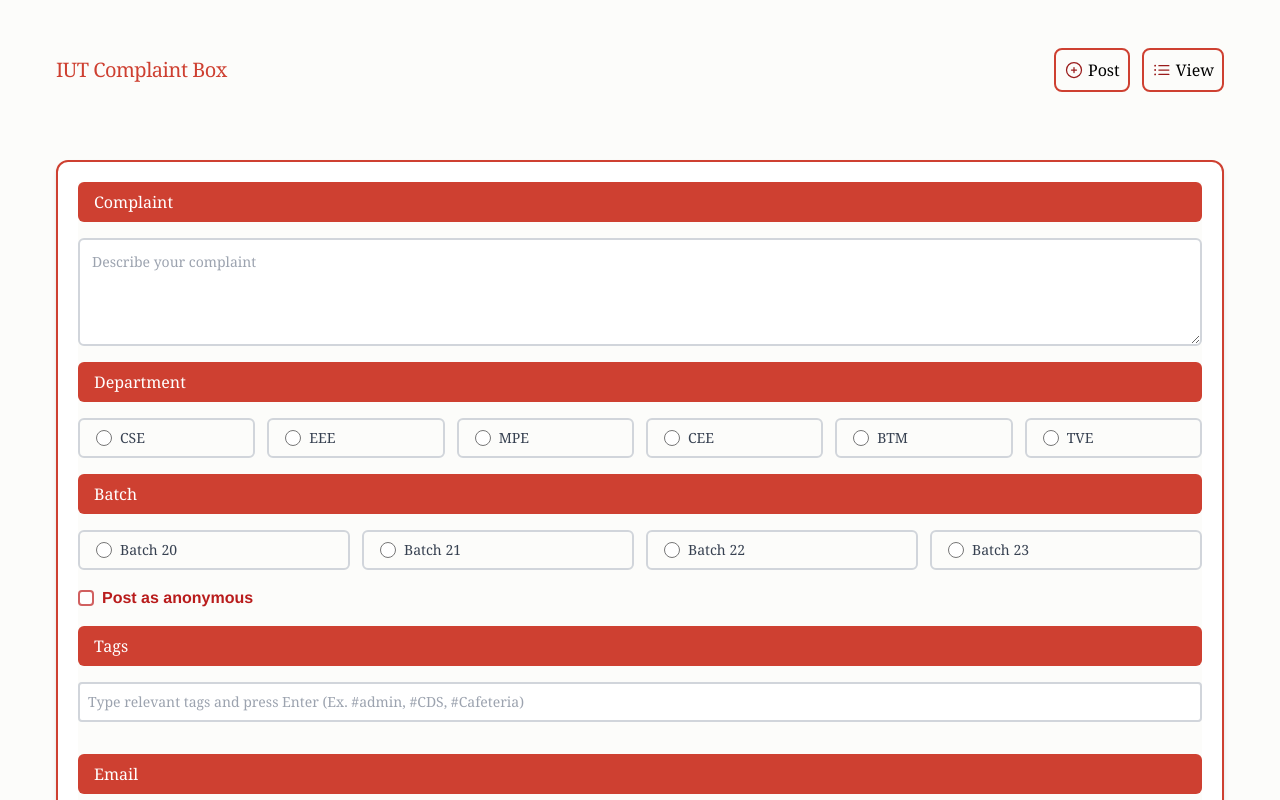
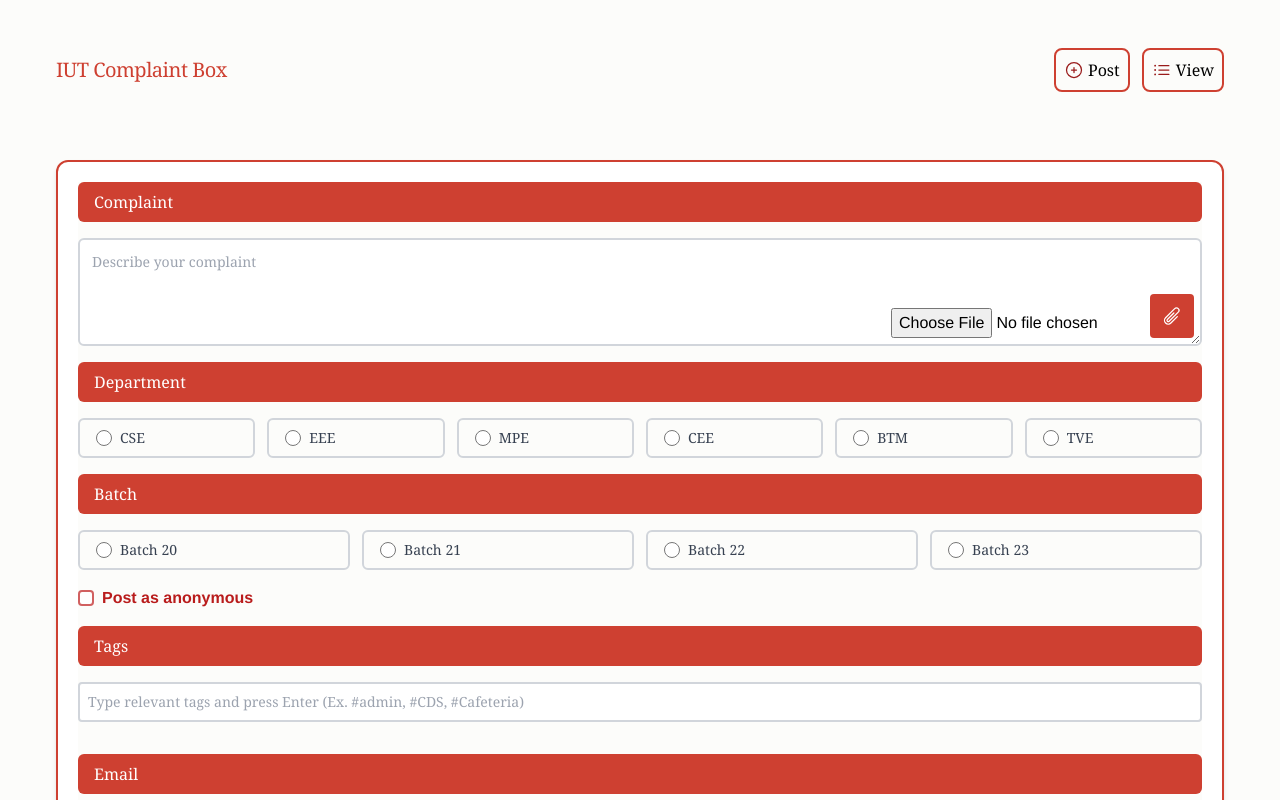
Before and after one commit to ShuvroWritesCode/IUT-Complaint-Box, a Next.js app: page / in a window 1280 px wide. Shown: the top 800 px of the page. Built offline with nearby package versions, Linux system fonts and the light colour scheme.

Commit message:
add media file upload

```diff
--- a/components/ComplaintForm.js
+++ b/components/ComplaintForm.js
@@ -1,10 +1,11 @@
 import { useState } from 'react';
 import { collection, addDoc, Timestamp } from 'firebase/firestore';
-import { firestore } from '../services/firebase';
-import { XMarkIcon } from '@heroicons/react/24/outline';
+import { firestore, storage } from '../services/firebase';
+import { XMarkIcon, PaperClipIcon } from '@heroicons/react/24/outline';
 import AnonymousCheckbox from '../components/AnonymousCheckbox';
 import Notification from '../components/Notification';
 import AcknowledgmentModal from '../components/AcknowledgmentModal';
+import { ref, uploadBytes, getDownloadURL } from 'firebase/storage';
 
 const departments = ['CSE', 'EEE', 'MPE', 'CEE', 'BTM', 'TVE'];
 const batches = ['Batch 20', 'Batch 21', 'Batch 22', 'Batch 23'];
@@ -22,6 +23,8 @@
   const [notification, setNotification] = useState(null);
   const [showModal, setShowModal] = useState(false);
   const [modalAcknowledged, setModalAcknowledged] = useState(false);
+  const [file, setFile] = useState(null); // State for file input
+  const [fileError, setFileError] = useState(''); // State for file size error
 
   const handleTagInput = (e) => {
     if (e.key === 'Enter' && tagInput.trim()) {
@@ -37,7 +40,34 @@
     setTags(tags.filter(t => t !== tag));
   };
 
+  const handleFileChange = (e) => {
+    const selectedFile = e.target.files[0];
+    if (selectedFile) {
+      if (selectedFile.size > 5 * 1024 * 1024) { // Check if file size > 5MB
+        setFileError('File size exceeds 5MB.');
+      } else {
+        setFile(selectedFile);
+        setFileError('');
+      }
+    }
+  };
+
+  const uploadFile = async () => {
+    if (file) {
+      const fileRef = ref(storage, `complaints/${file.name}`);
+      await uploadBytes(fileRef, file);
+      const fileURL = await getDownloadURL(fileRef);
+      return fileURL;
+    }
+    return null;
+  };
+
   const submitComplaint = async () => {
+    let fileURL = '';
+    if (file) {
+      fileURL = await uploadFile();
+    }
+
     const complaintData = {
       complaint,
       ...(anonymous ? {} : { department: selectedDepartment, batch: selectedBatch }),
@@ -46,6 +76,7 @@
       email,
       status,
       feedback,
+      fileURL, // Add file URL to complaint data
       timestamp: Timestamp.fromDate(new Date()),
     };
 
@@ -61,6 +92,7 @@
       setEmail('');
       setStatus('Submitted');
       setFeedback('');
+      setFile(null);
     } catch (error) {
       console.error('Error submitting complaint:', error);
       setNotification({ message: 'Error submitting your complaint.', type: 'error' });
@@ -117,6 +149,7 @@
         <form onSubmit={handleSubmit}>
           <div className="mb-4">
             <label htmlFor="complaint" className="block py-2 px-4 bg-red-pastel font-medium font-serif rounded-md text-md text-white">Complaint</label>
+            <div className="relative">
               <textarea
                 id="complaint"
                 value={complaint}
@@ -125,6 +158,23 @@
                 rows="4"
                 className="font-serif text-sm mt-4 block w-full border-2 border-gray-300 rounded-md focus:ring-0 p-3"
               />
+              <input
+                type="file"
+                accept="image/*"
+                onChange={handleFileChange}
+                className="absolute bottom-2 right-2"
+              />
+              <button
+                type="button"
+                onClick={() => document.querySelector('input[type="file"]').click()}
+                className="absolute bottom-2 right-2"
+              >
+                <PaperClipIcon className="h-5 w-5" aria-hidden="true" />
+              </button>
+              {fileError && (
+                <p className="text-red-500 text-xs mt-1">{fileError}</p>
+              )}
+            </div>
           </div>
           <div className="mb-4">
             <label className="block py-2 px-4 bg-red-pastel font-medium font-serif rounded-md text-md text-white">Department</label>
--- a/services/firebase.js
+++ b/services/firebase.js
@@ -1,5 +1,7 @@
-import { initializeApp, getApps, getApp } from 'firebase/app';
-import { getFirestore } from 'firebase/firestore'; // Example for Firestore
+// services/firebase.js
+import { getApps, getApp, initializeApp } from 'firebase/app';
+import { getFirestore } from 'firebase/firestore';
+import { getStorage } from 'firebase/storage';
 
 const firebaseConfig = {
   apiKey: process.env.NEXT_PUBLIC_FIREBASE_API_KEY,
@@ -10,12 +12,12 @@
   appId: process.env.NEXT_PUBLIC_FIREBASE_APP_ID,
 };
 
-// Initialize Firebase if it hasn't been initialized already
-if (!getApps().length) {
-  initializeApp(firebaseConfig);
-}
+// Initialize Firebase only if it hasn't been initialized already
+const app = getApps().length === 0 ? initializeApp(firebaseConfig) : getApp();
+const storage = getStorage(app);
 
-// Initialize Firestore and other services as needed
-const firestore = getFirestore();
+// Initialize Firestore and Storage
+const firestore = getFirestore(app);
 
-export { firestore };
+// Export initialized services
+export { firestore, storage };
```
Lines whose indentation alone changed are shown as unchanged.
